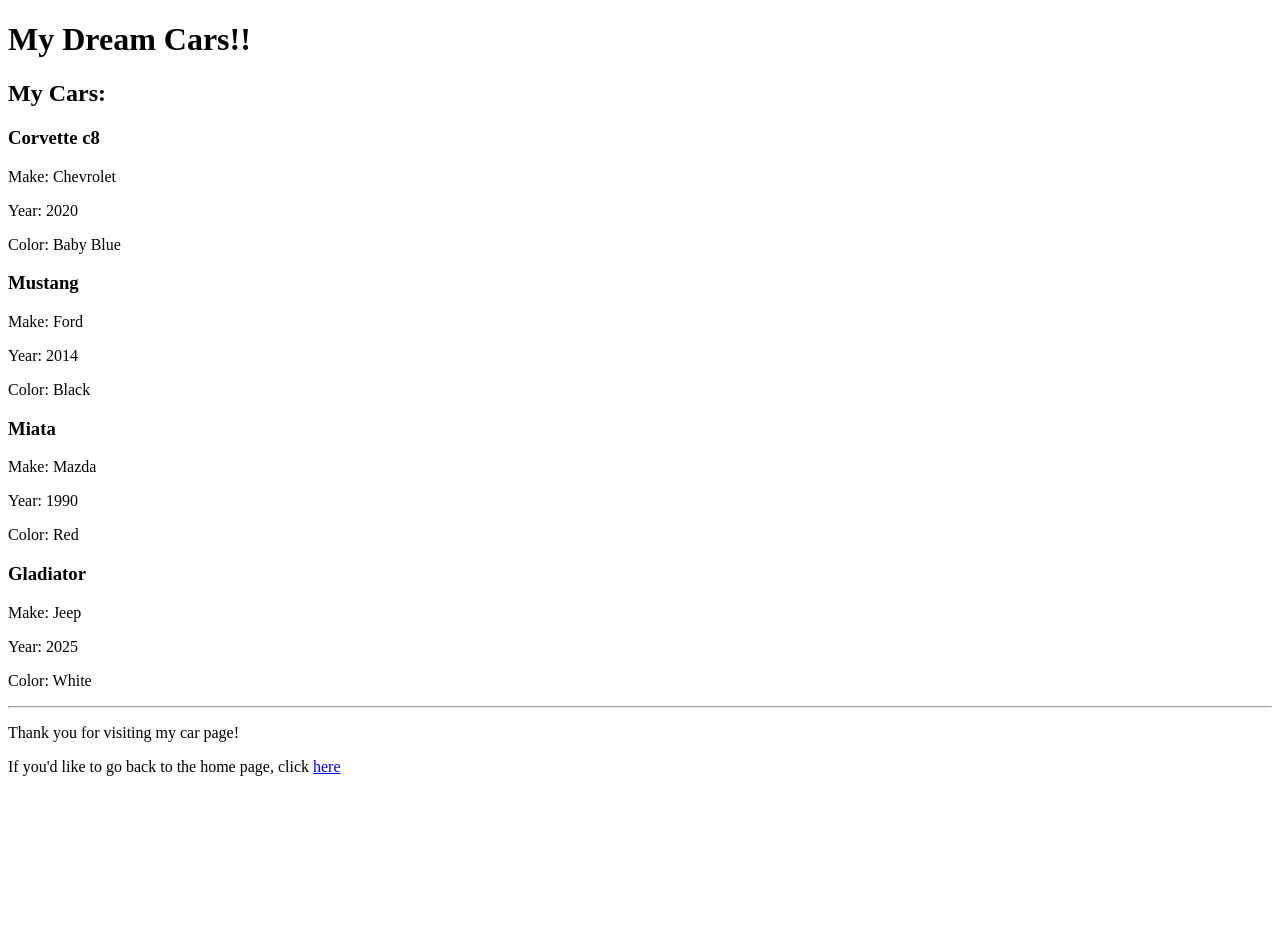
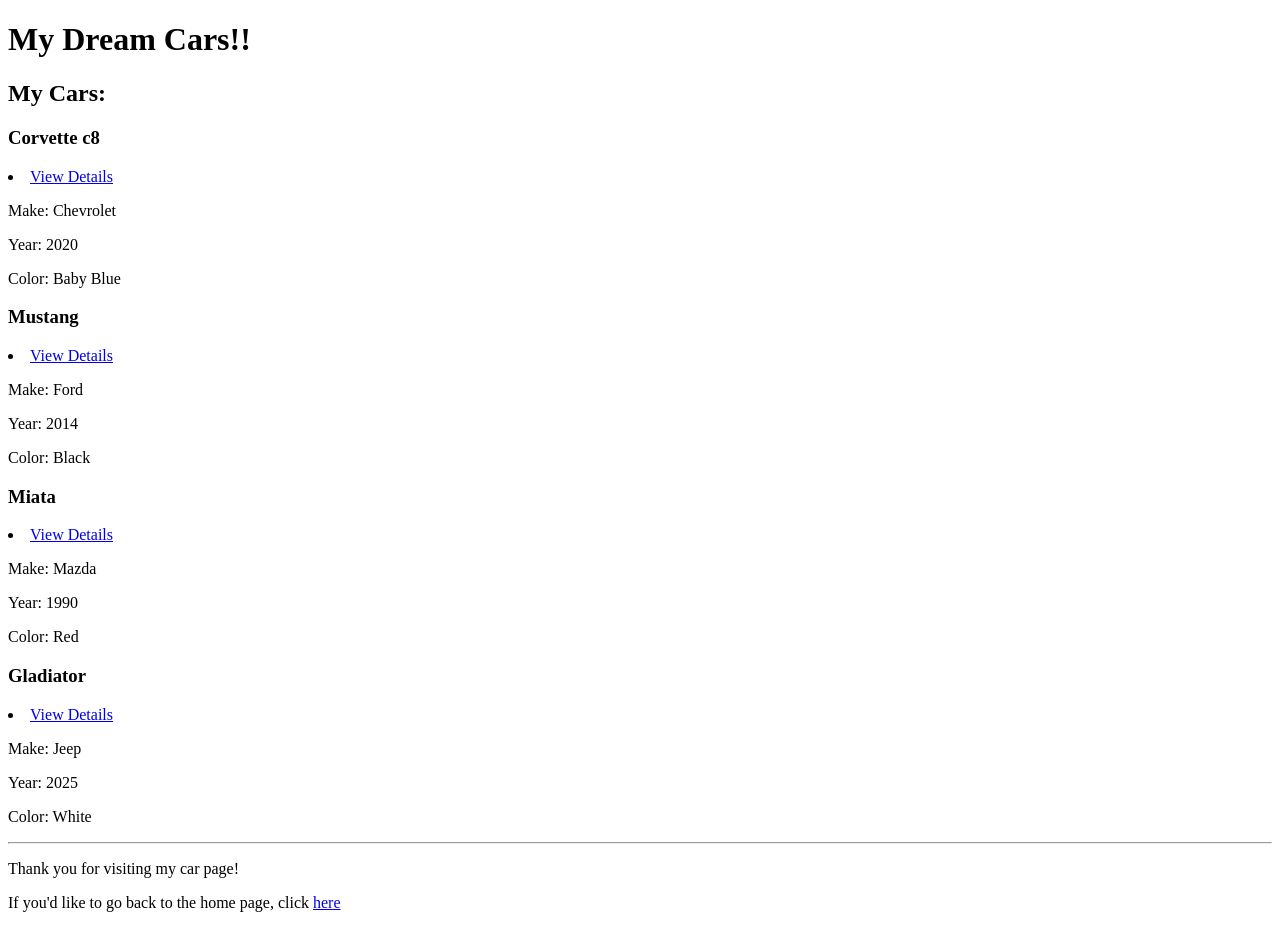
Before and after one commit to Ilikemyhome/it112, a Flask app: page /cars in a window 1280 px wide. Before the commit the page ends 776 px from the top, so only its background shows below. Run offline with Flask 3, Linux system fonts and the light colour scheme.

Commit message:
added an extra requirement

```diff
--- a/HW2_flask.py
+++ b/HW2_flask.py
@@ -12,6 +12,11 @@
 def cars():
 
     return render_template("cars.html", cars = Dream_Cars.query.all())
+
+@app.route("/cars/<int:car_id>")
+def car_details(car_id):
+    car = Dream_Cars.query.get(car_id)
+    return render_template("car_details.html", car=car)
 
 @app.route("/", methods=["GET", "POST"])
 def home():
--- a/templates/cars.html
+++ b/templates/cars.html
@@ -10,6 +10,9 @@
 
     {% for car in cars %}
         <h3>{{ car.model }}</h3>
+        <li>
+            <a href="{{ url_for('car_details', car_id=car.id) }}">View Details</a>
+        </li>
         <p>Make: {{ car.make}}</p>
         <p>Year: {{ car.year }}</p>
         <p>Color: {{ car.color }}</p>
```
Also changed, not shown: templates/car_details.html (added, +16 -0 lines), README.md, instance/cars.db.
